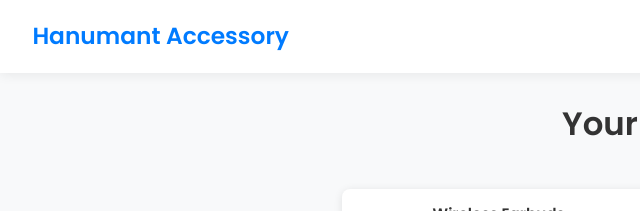
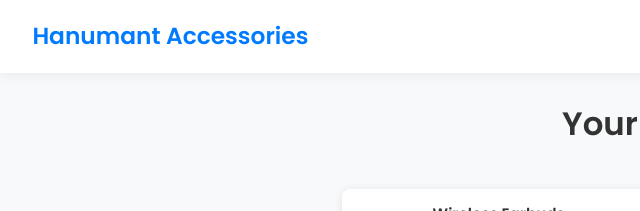
Before and after one commit to ajaysinh1901/_port, a plain HTML site: page cart.html in a window 1280 px wide. Shown: the top 211 px of the page, 0-640 px from the left. Drawn offline with Linux system fonts and the light colour scheme; grey boxes are pictures that could not be loaded.

Commit message:
Update cart.html

```diff
--- a/cart.html
+++ b/cart.html
@@ -21,7 +21,7 @@
                 <span></span>
                 <span></span>
             </label>
-            <div class="site-title">Hanumant Accessory</div>
+            <div class="site-title">Hanumant Accessories</div>
             <ul class="nav-links">
                 <li><a href="index.html">Home</a></li>
                 <li><a href="shop.html">Shop</a></li>
@@ -81,4 +81,5 @@
         </div>
     </footer>
 </body>
+
 </html>
```
